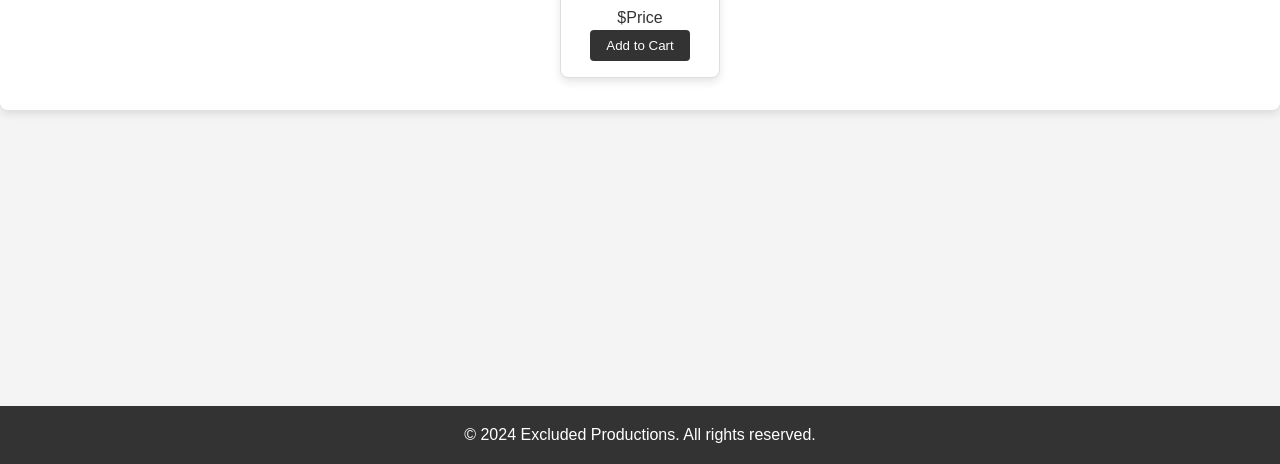
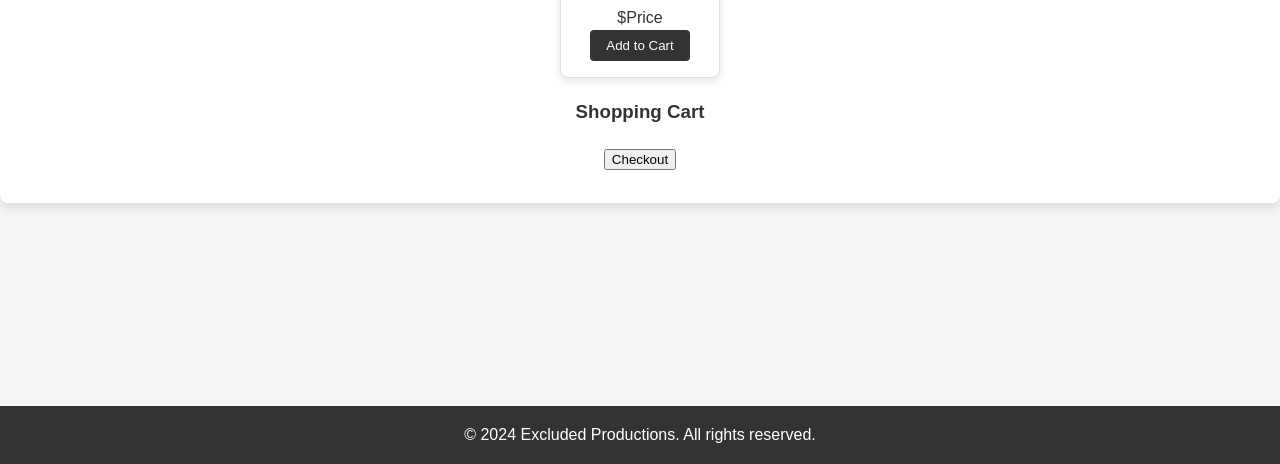
Before and after one commit to excludedgull/excludedgull, a plain HTML site: page shop.html in a window 1280 px wide. Shown: the part 336-800 px from the top of the page. Drawn offline with Linux system fonts and the light colour scheme.

Commit message:
Update shop.html

```diff
--- a/shop.html
+++ b/shop.html
@@ -30,6 +30,15 @@
                 </div>
                 <!-- Repeat the above block for additional products -->
             </div>
+
+            <!-- Cart Display Section -->
+            <div id="cart">
+                <h3>Shopping Cart</h3>
+                <div id="cart-items">
+                    <!-- Cart items will be dynamically inserted here -->
+                </div>
+                <button id="checkout-button">Checkout</button>
+            </div>
         </div>
     </section>
 
```
